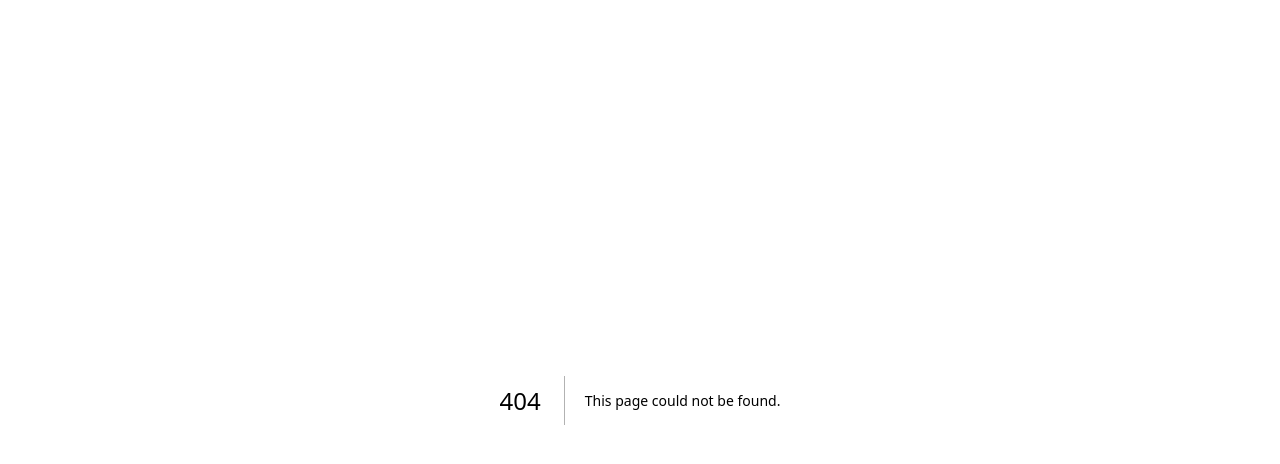
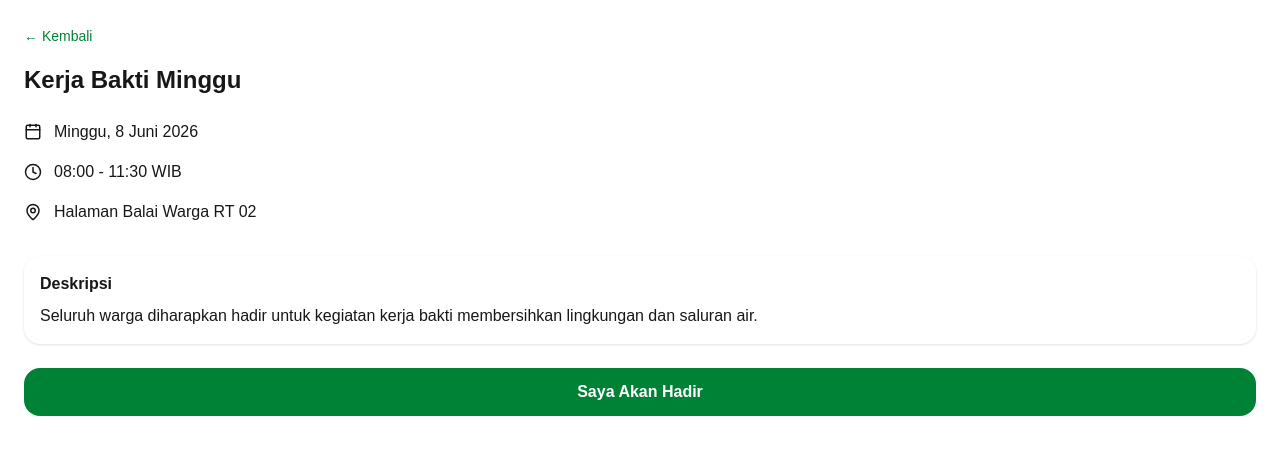
Before and after one commit to nurdjatiinvensi-glitch/sikowar-pwa, a Next.js app: page /announcements/1 in a window 1280 px wide. Before the commit this address had no page. Shown: the top 464 px of the page. Built offline with nearby package versions, Linux system fonts and the light colour scheme.

Commit message:
Improve announcement list card UI

```diff
--- /dev/null
+++ b/app/announcements/[id]/page.tsx
@@ -0,0 +1,66 @@
+import { announcementData } from "@/data/announcementData";
+import { Calendar, Clock, MapPin } from "lucide-react";
+import Link from "next/link";
+
+type Props = {
+  params: Promise<{
+    id: string;
+  }>;
+};
+
+export default async function AnnouncementDetailPage({ params }: Props) {
+  const { id } = await params;
+
+  const announcement = announcementData.find((item) => item.id === Number(id));
+
+  if (!announcement) {
+    return (
+      <div className="p-6">
+        <h1>Pengumuman tidak ditemukan</h1>
+      </div>
+    );
+  }
+
+  return (
+    <div className="p-6">
+      <Link href="/announcements" className="text-sm text-green-700">
+        ← Kembali
+      </Link>
+
+      <h1 className="mt-4 text-2xl font-bold">{announcement.title}</h1>
+
+      <div className="mt-6 space-y-4">
+        <div className="flex items-center gap-3">
+          <Calendar size={18} />
+          <span>{announcement.date}</span>
+        </div>
+
+        <div className="flex items-center gap-3">
+          <Clock size={18} />
+          <span>{announcement.time}</span>
+        </div>
+
+        <div className="flex items-center gap-3">
+          <MapPin size={18} />
+          <span>{announcement.location}</span>
+        </div>
+      </div>
+
+      <div className="mt-8 rounded-2xl bg-white p-4 shadow">
+        <h2 className="mb-2 font-semibold">Deskripsi</h2>
+
+        <p>{announcement.description}</p>
+      </div>
+
+      <button
+        className="
+          mt-6 w-full rounded-2xl
+          bg-green-700 py-3
+          font-semibold text-white
+        "
+      >
+        Saya Akan Hadir
+      </button>
+    </div>
+  );
+}
--- /dev/null
+++ b/app/announcements/page.tsx
@@ -0,0 +1,41 @@
+import { announcementData } from "@/data/announcementData";
+import { Calendar, ChevronRight, MapPin } from "lucide-react";
+import Link from "next/link";
+
+export default function AnnouncementsPage() {
+  return (
+    <div className="p-6">
+      <h1 className="mb-6 text-2xl font-bold">Pengumuman</h1>
+
+      {announcementData.map((item) => (
+        <Link
+          key={item.id}
+          href={`/announcements/${item.id}`}
+          className="
+            mb-4 block rounded-2xl
+            bg-white p-4 shadow
+            transition hover:shadow-md
+          "
+        >
+          <div className="flex items-start justify-between">
+            <div className="flex-1">
+              <h2 className="font-semibold">{item.title}</h2>
+
+              <div className="mt-3 flex items-center gap-2 text-sm text-gray-500">
+                <Calendar size={14} />
+                <span>{item.date}</span>
+              </div>
+
+              <div className="mt-1 flex items-center gap-2 text-sm text-gray-500">
+                <MapPin size={14} />
+                <span>{item.location}</span>
+              </div>
+            </div>
+
+            <ChevronRight size={20} className="mt-1 text-gray-400" />
+          </div>
+        </Link>
+      ))}
+    </div>
+  );
+}
--- a/components/cards/AnnouncementCard.tsx
+++ b/components/cards/AnnouncementCard.tsx
@@ -1,7 +1,7 @@
 "use client";
 import { useEffect, useState } from "react";
 
-import { announcementData } from "@/data/mockData";
+import { announcementData } from "@/data/announcementData";
 import { CalendarDays, ChevronRight, MapPin, Megaphone } from "lucide-react";
 
 export default function AnnouncementCard() {
--- /dev/null
+++ b/data/announcementData.ts
@@ -0,0 +1,31 @@
+export const announcementData = [
+  {
+    id: 1,
+    title: "Kerja Bakti Minggu",
+    date: "Minggu, 8 Juni 2026",
+    time: "08:00 - 11:30 WIB",
+    location: "Halaman Balai Warga RT 02",
+    description:
+      "Seluruh warga diharapkan hadir untuk kegiatan kerja bakti membersihkan lingkungan dan saluran air.",
+  },
+
+  {
+    id: 2,
+    title: "Pertemuan Warga",
+    date: "Sabtu, 14 Juni 2026",
+    time: "19:30 - 21:00 WIB",
+    location: "Sekretariat Warga RT 02",
+    description:
+      "Pertemuan rutin bulanan untuk membahas kegiatan warga dan agenda lingkungan.",
+  },
+
+  {
+    id: 3,
+    title: "Imunisasi Balita",
+    date: "Minggu, 15 Juni 2026",
+    time: "07:30 - 11:00 WIB",
+    location: "Posyandu Warga RT 02",
+    description:
+      "Program imunisasi balita bekerja sama dengan Puskesmas setempat.",
+  },
+];
--- a/data/mockData.ts
+++ b/data/mockData.ts
@@ -42,29 +42,3 @@ export const serviceMenus = [
     desc: "Setor sampah jadi saldo & poin",
   },
 ];
-
-export const announcementData = [
-  {
-    id: 1,
-    title: "Kerja Bakti Minggu",
-    date: "Minggu, 8 Juni 2026",
-    time: "08:00 - 11:30 WIB",
-    location: "Halaman Balai Warga RT 02",
-  },
-
-  {
-    id: 2,
-    title: "Pertemuan Warga",
-    date: "Sabtu, 14 Juni 2026",
-    time: "19:30 - 21:00 WIB",
-    location: "Sekretariat Warga RT 02",
-  },
-
-    {
-    id: 3,
-    title: "Imunisasi Balita",
-    date: "Minggu, 15 Juni 2026",
-    time: "07:30 - 11:00 WIB",
-    location: "Posyandu Warga RT 02",
-  },
-];
```
